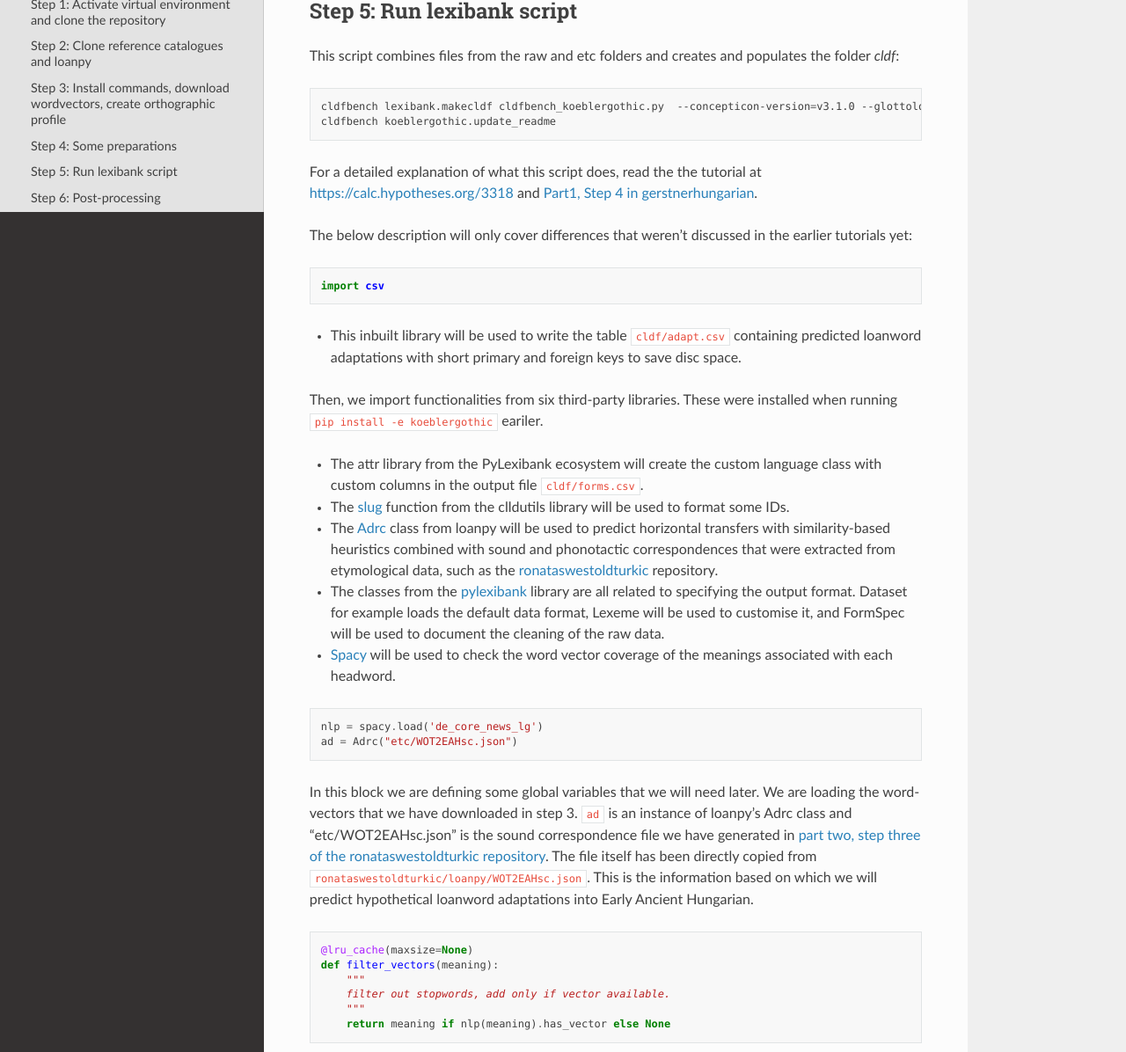
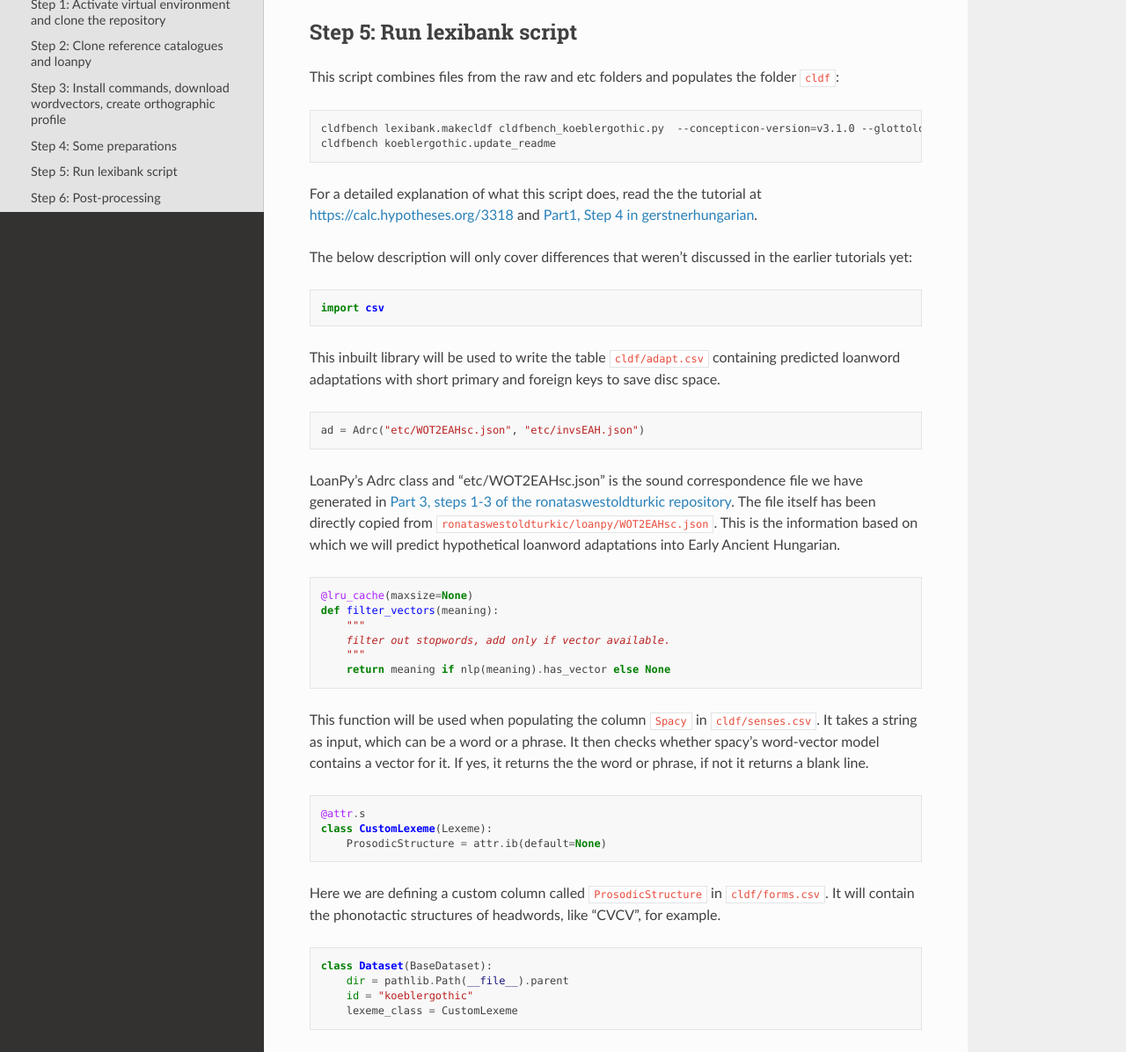
Before and after one commit to LoanpyDataHub/koeblergothic, a Sphinx documentation site: the page built from docs/mkcldf.rst, in a window 1280 px wide and 1400 px high, scrolled down 2185 px, cut to the strip 204-1400 px from the top of the window. Shown: the whole strip at 88% size. Built offline with Sphinx 7.4.7 and the Read the Docs theme 2.0.0, drawn with Linux system fonts in a browser that asks for light colours; some of the changed text lies outside the part shown.

Commit message:
[skip ci] updatedocs

```diff
--- a/docs/mkcldf.rst
+++ b/docs/mkcldf.rst
@@ -127,8 +127,8 @@
 Step 5: Run lexibank script
 ---------------------------
 
-This script combines files from the raw and etc folders and creates and
-populates the folder `cldf`:
+This script combines files from the raw and etc folders and populates the
+folder ``cldf``:
 
 .. code-block:: sh
 
@@ -146,44 +146,16 @@
 
    import csv
 
-- This inbuilt library will be used to write the table ``cldf/adapt.csv``
-  containing predicted loanword adaptations with short primary and foreign
-  keys to save disc space.
-
-
-Then, we import functionalities from six third-party libraries.
-These were installed when running ``pip install -e koeblergothic``
-eariler.
-
-- The attr library from the PyLexibank ecosystem will create the custom
-  language class with custom columns in the output file ``cldf/forms.csv``.
-- The `slug <https://clldutils.readthedocs.io/en/latest/misc.html#clldutils.misc.slug>`_
-  function from the clldutils library will be used to format some IDs.
-- The `Adrc
-  <https://loanpy.readthedocs.io/en/latest/documentation.html#loanpy.scapplier.Adrc>`_
-  class from loanpy will be used to predict horizontal transfers with
-  similarity-based heuristics combined with
-  sound and phonotactic correspondences that were extracted from etymological
-  data, such as the `ronataswestoldturkic
-  <https://ronataswestoldturkic.readthedocs.io/en/latest/mkcldf.html>`_
-  repository.
-- The classes from the `pylexibank <https://pypi.org/project/pylexibank/>`_
-  library are all related to specifying the output format. Dataset for example
-  loads the default data format, Lexeme will be used to customise it, and
-  FormSpec will be used to document the cleaning of the raw data.
-- `Spacy <https://pypi.org/project/spacy/>`_ will be used to check the word
-  vector coverage of the meanings associated with each headword.
+This inbuilt library will be used to write the table ``cldf/adapt.csv``
+containing predicted loanword adaptations with short primary and foreign
+keys to save disc space.
 
 .. code-block:: python
 
-   nlp = spacy.load('de_core_news_lg')
-   ad = Adrc("etc/WOT2EAHsc.json")
+   ad = Adrc("etc/WOT2EAHsc.json", "etc/invsEAH.json")
 
-In this block we are defining some global variables that we will need later.
-We are loading the word-vectors that we have downloaded in step 3. ``ad`` is
-an instance of
-loanpy's Adrc class and "etc/WOT2EAHsc.json" is the sound correspondence file
-we have generated in `part two, step three of the ronataswestoldturkic
+LoanPy's Adrc class and "etc/WOT2EAHsc.json" is the sound correspondence file
+we have generated in `Part 3, steps 1-3 of the ronataswestoldturkic
 repository
 <https://ronataswestoldturkic.readthedocs.io/en/latest/mkloanpy.html#step-3-mine-vertical-and-horizontal-sound-correspondences>`_.
 The file itself has been directly copied from
```
Also changed, not shown: other parts of docs/mkcldf.rst (+2 -2 lines).
